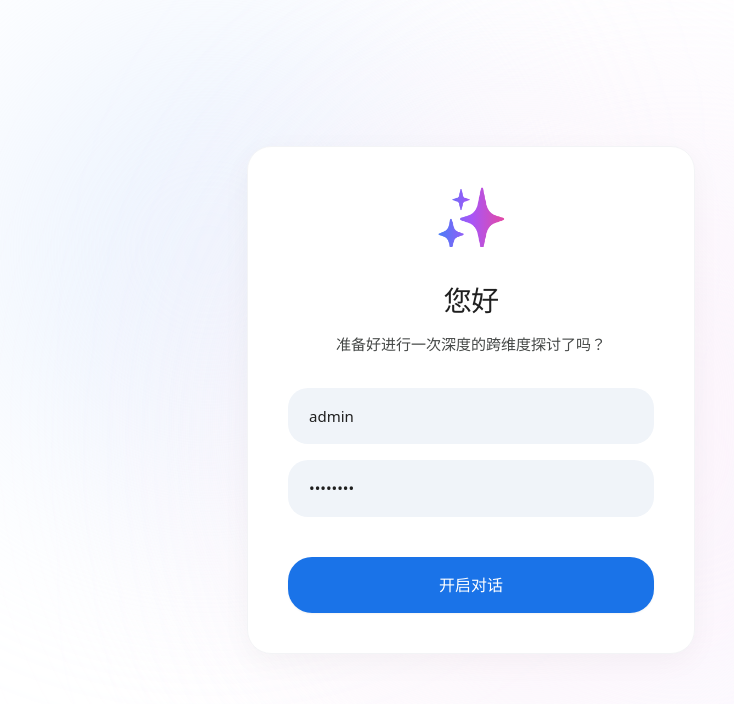
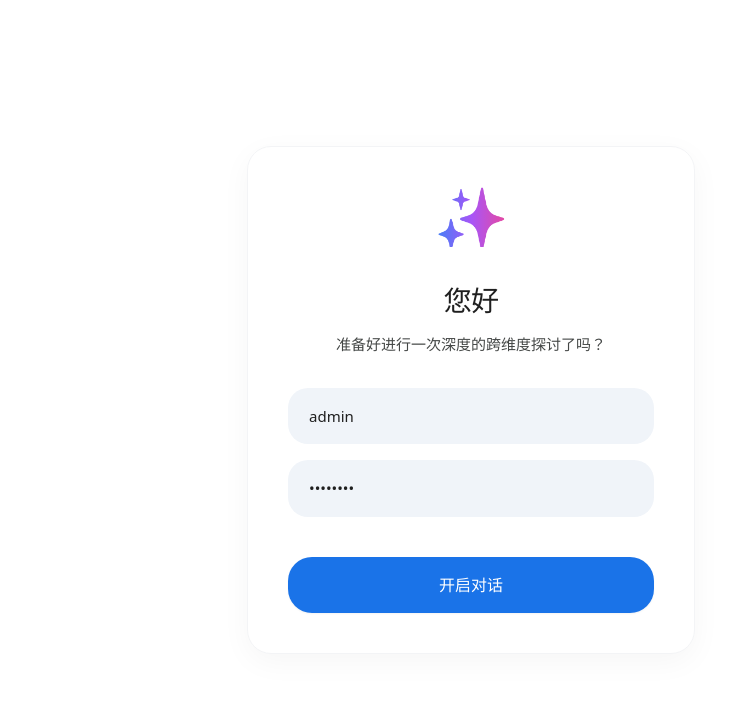
Before and after one commit to luosijiang/digital_librarian, a React (Vite) app in the folder frontend/: page / in a window 1280 px wide. Shown: the top 704 px of the page, without its empty margins (169-903 px from the left). Built offline with nearby package versions, Linux system fonts and the light colour scheme; no server answers.

Commit message:
修复bug

```diff
--- a/frontend/src/App.jsx
+++ b/frontend/src/App.jsx
@@ -17,11 +17,13 @@ function App() {
   };
 
   return (
-    <main className="w-full h-full relative flex flex-col overflow-hidden bg-white">
-      {/* Background visual elements for Gemini-like soft glowing gradient */}
-      <div className="absolute top-0 left-[10%] w-[500px] h-[500px] bg-blue-100/50 rounded-full blur-[120px] pointer-events-none"></div>
-      <div className="absolute top-[20%] right-[10%] w-[600px] h-[600px] bg-purple-100/40 rounded-full blur-[140px] pointer-events-none"></div>
-      <div className="absolute bottom-[10%] left-[30%] w-[600px] h-[600px] bg-pink-50/60 rounded-full blur-[120px] pointer-events-none"></div>
+    <main className="w-full h-full relative flex flex-col bg-white">
+      {/* 背景光晕：放在完全隔离的 z-[-1] 层，从物理层面防止触摸事件被拦截 */}
+      <div aria-hidden="true" className="fixed inset-0 z-[-1] pointer-events-none overflow-hidden">
+        <div className="absolute top-0 left-[10%] w-[500px] h-[500px] bg-blue-100/50 rounded-full blur-[120px]"></div>
+        <div className="absolute top-[20%] right-[10%] w-[600px] h-[600px] bg-purple-100/40 rounded-full blur-[140px]"></div>
+        <div className="absolute bottom-[10%] left-[30%] w-[600px] h-[600px] bg-pink-50/60 rounded-full blur-[120px]"></div>
+      </div>
 
       <AnimatePresence mode="wait">
         {!token ? (
@@ -29,7 +31,7 @@ function App() {
             <LoginCard onLogin={handleLogin} />
           </div>
         ) : (
-          <div key="chat" className="flex-1 w-full h-full overflow-hidden">
+          <div key="chat" className="flex-1 w-full min-h-0 flex flex-col">
             <ChatRoom token={token} onLogout={handleLogout} />
           </div>
         )}
--- a/frontend/src/components/ChatRoom.jsx
+++ b/frontend/src/components/ChatRoom.jsx
@@ -329,7 +329,7 @@ export default function ChatRoom({ token, onLogout }) {
       animate={{ opacity: 1 }}
       exit={{ opacity: 0 }}
       transition={{ duration: 0.5, ease: "easeOut" }}
-      className="w-full h-full flex overflow-hidden relative z-10 bg-white"
+      className="w-full flex-1 min-h-0 flex overflow-hidden relative z-10 bg-white"
     >
       <audio ref={audioRef} onEnded={playNextAudio} className="hidden" />
 
```
